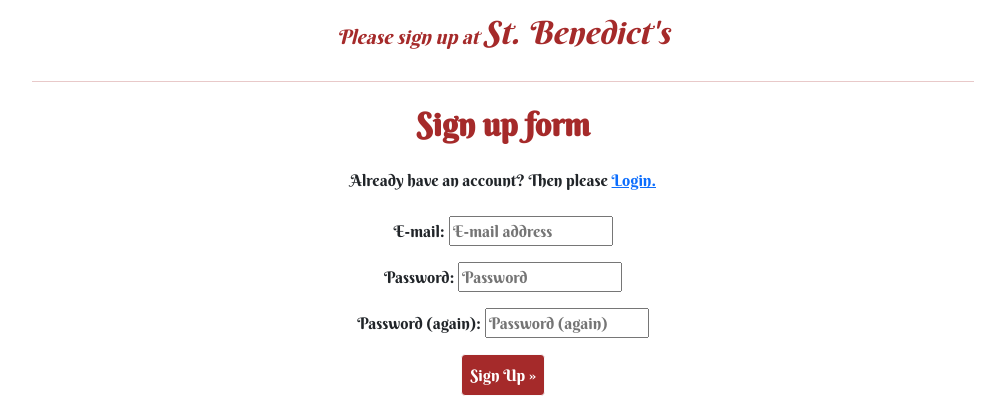
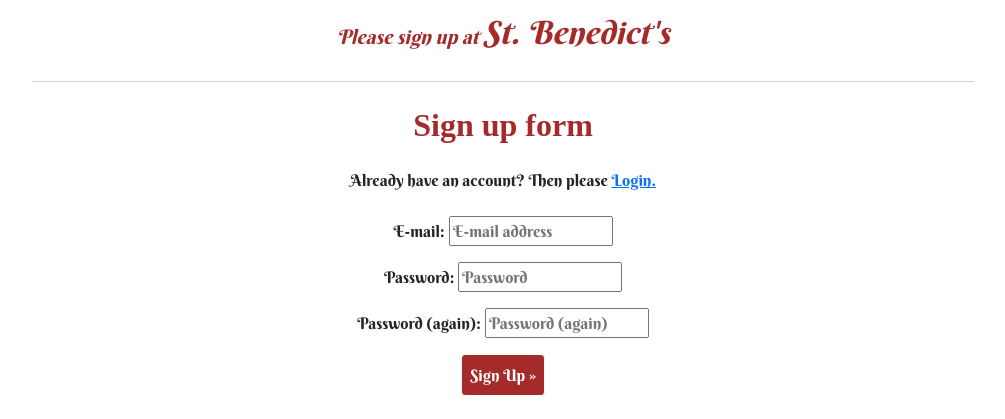
Before and after one commit to Markpm-code/st_benedict_shrine, a Django app: page /accounts/signup/ in a window 1280 px wide. Shown: the part 153-572 px from the top of the page, without its empty margins (137-1142 px from the left). Run offline with Django 3.2, Linux system fonts and the light colour scheme; some libraries are stand-ins or nearby versions.

Commit message:
Update font in signup and login html files

```diff
--- a/templates/account/login.html
+++ b/templates/account/login.html
@@ -7,12 +7,13 @@
 
 {% block content %}
 
+
 <div class="container-fluid " id="login">
     <div class="login">
         <p class="fs-5 text-color fst-italic">{% blocktrans %}Please login at <span class="fs-2">St.
                 Benedict's</span>{% endblocktrans %}</p>
         <hr class=" w-75 mx-auto text-color">
-        <h3 class="fs-1 text-color fw-bold">{% trans "Log in" %}</h3>
+        <h4 class="fs-1 text-color fw-bold" style="font-family:'Times New Roman', Times, serif;">{% trans "Log in" %}</h4>
         </d>
         <div class="row">
             <div class="col-md-8 mt-3 offset-md-2">
--- a/templates/account/signup.html
+++ b/templates/account/signup.html
@@ -10,7 +10,7 @@
     <p class="fs-5 text-color fst-italic">{% blocktrans %}Please sign up at <span class="fs-2">St.
         Benedict's</span>{% endblocktrans %}</p>
     <hr class=" w-75 mx-auto mt-4 text-color">
-    <h2 class="fs-2 text-color fw-bold mt-4">{% trans "Sign up form" %}</h2>
+    <h2 class="fs-2 text-color fw-bold mt-4" style="font-family:'Times New Roman', Times, serif;">{% trans "Sign up form" %}</h2>
 
     <p class="mt-4">{% blocktrans %}Already have an account? Then please <a
         href="{{ login_url }}">Login.</a>{% endblocktrans %}</p>
```
